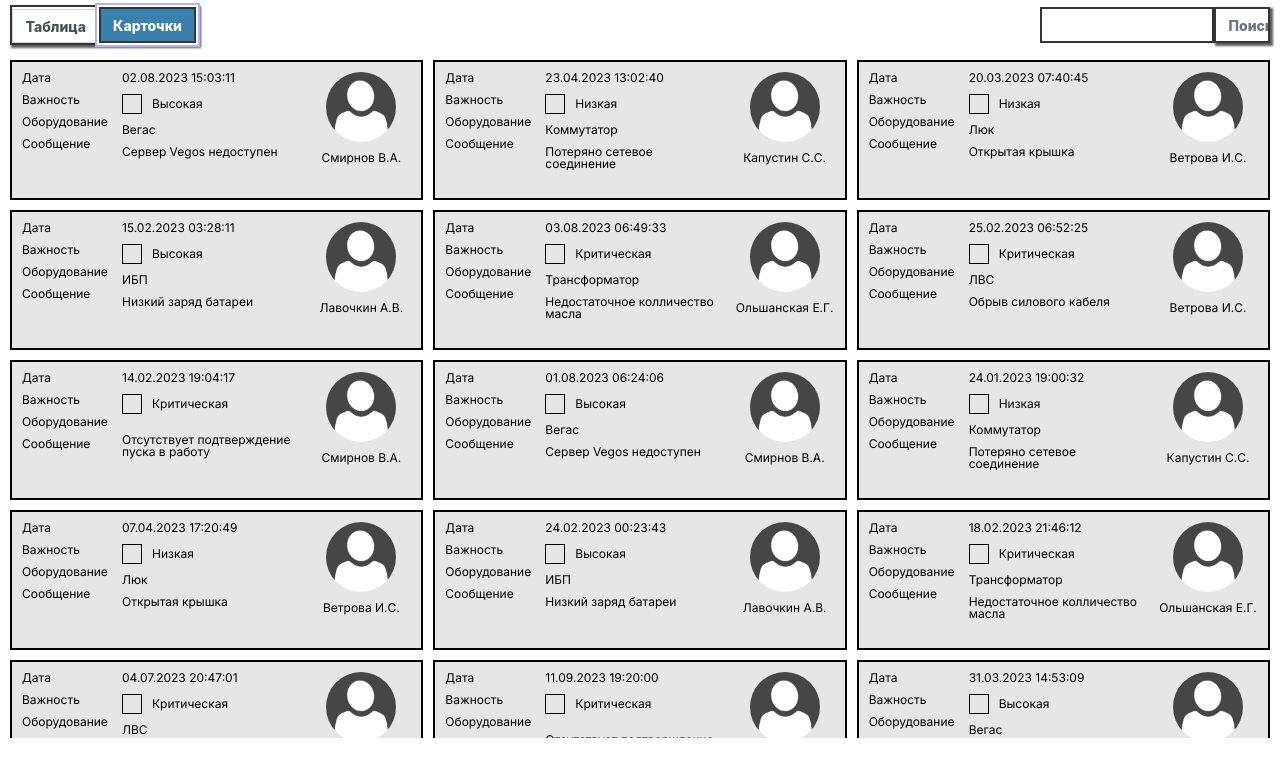
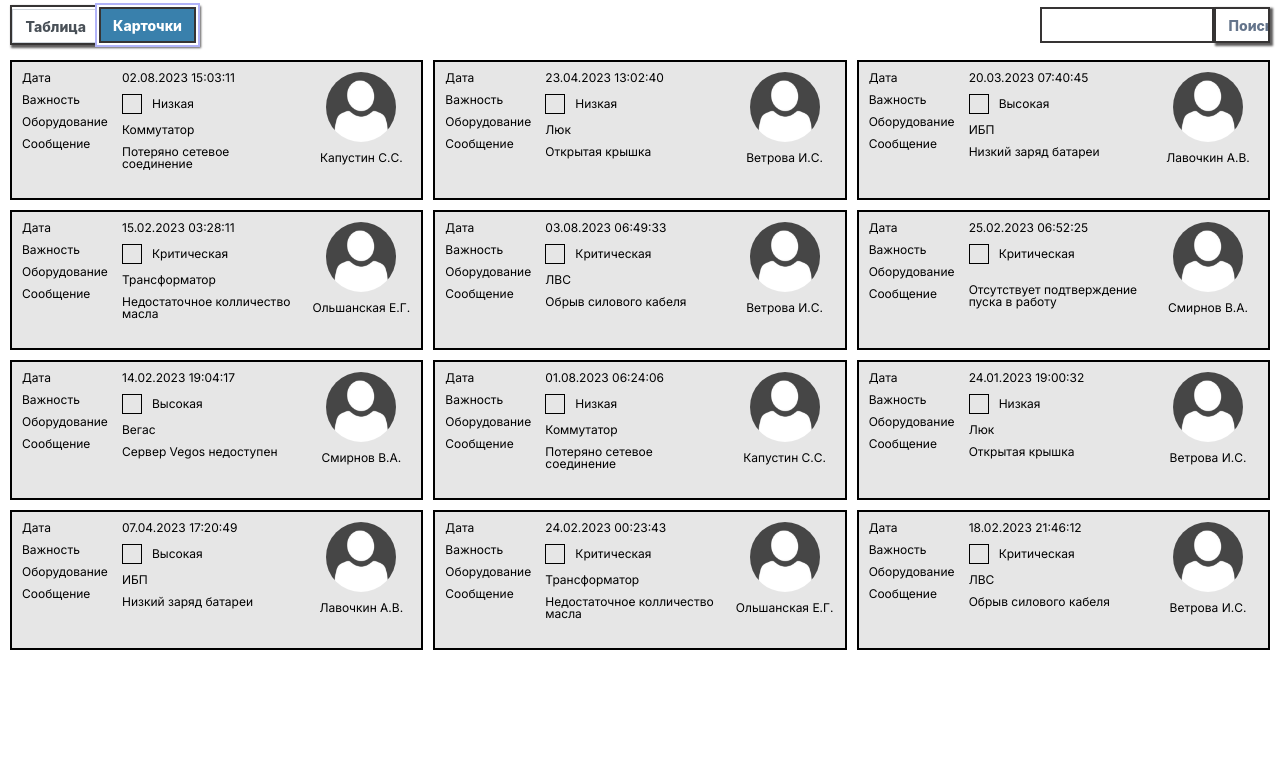
Before and after one commit to syrovezhko/gts, a Next.js app: page / in a window 1280 px wide. Both pictures are taken after a click on the button "Карточки". Shown: the top 776 px of the page. Built offline with nearby package versions, Linux system fonts and the light colour scheme.

Commit message:
feat: pagination to cardContainer

```diff
--- a/src/cardContainer/CardContainer.tsx
+++ b/src/cardContainer/CardContainer.tsx
@@ -4,17 +4,18 @@ import Card from '@/card/Card';
 import _switch from '@/store/switch';
 import { observer } from 'mobx-react-lite';
 import useDate from '@/hooks/useDate';
+import paginator from '@/store/paginator';
 
 const CardContainer = observer(() => {
   return (
     <div
       className={styles.container}
     >
-      {_switch.data.map((_, i) =>
+      {_switch.data.slice(paginator.first, paginator.first + paginator.rows).map((_, i) =>
         <Card
-          key={i}
+          key={i+paginator.first}
           date={useDate()}
-          i={i}
+          i={i+paginator.first}
         />)}
     </div>
   );
```
